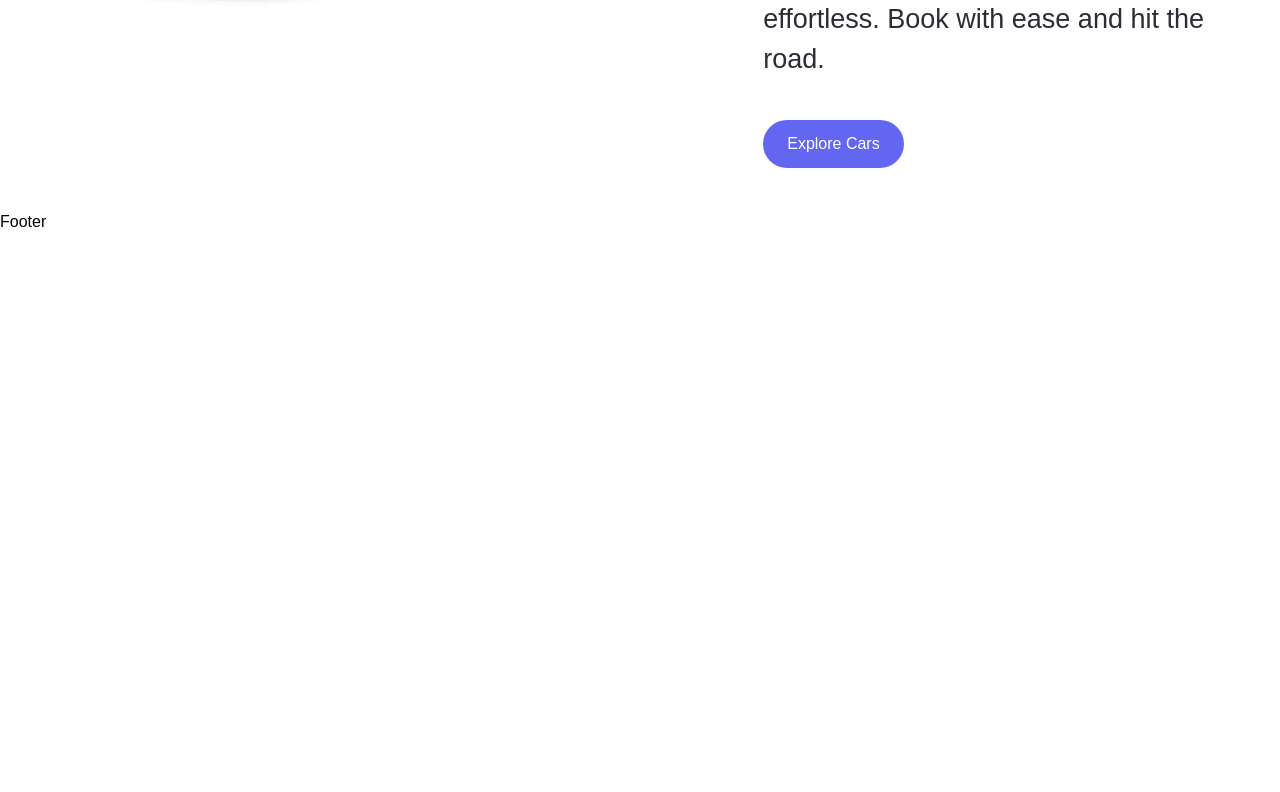
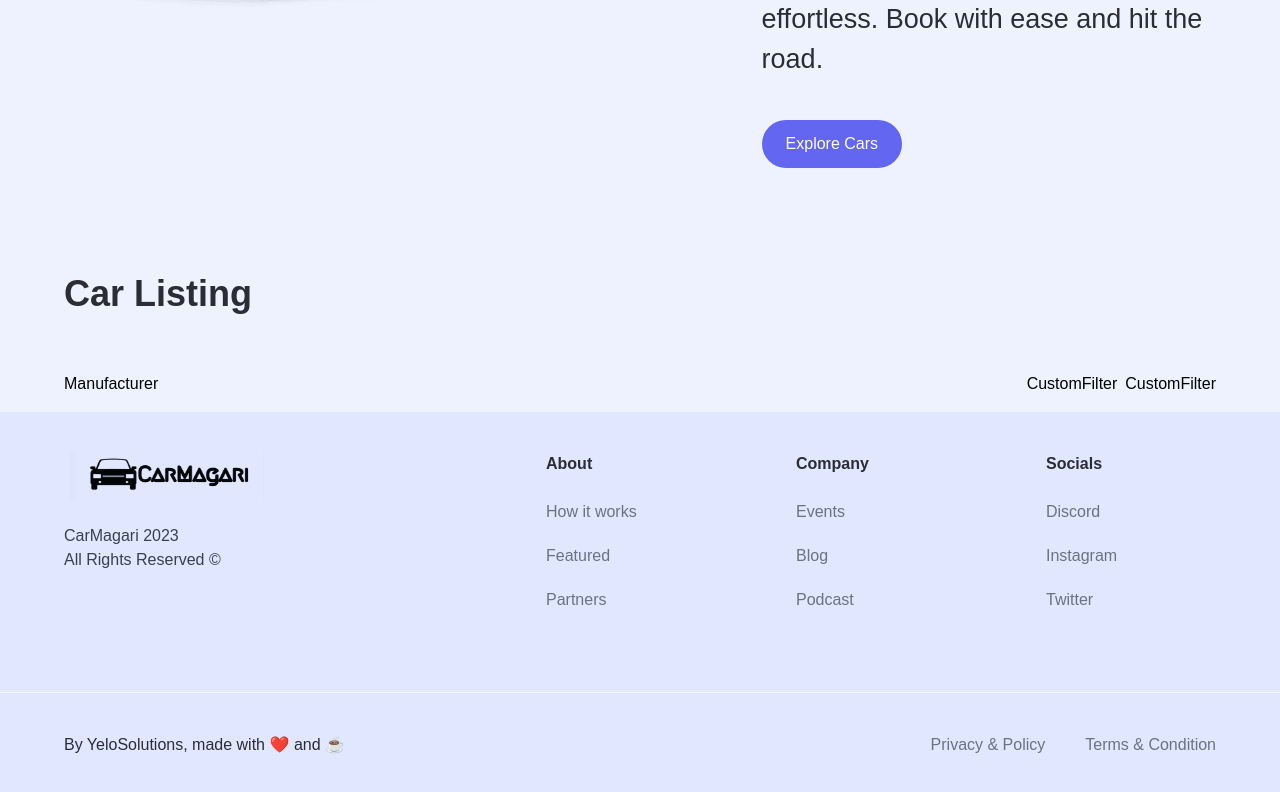
Before and after one commit to yelosolutions/CarMagari-showcase, a Next.js app in the folder app/: page / in a window 1280 px wide. Shown: the part 590-1382 px from the top of the page. Before the commit the page ends 824 px from the top, so only its background shows below. Built offline with nearby package versions, Linux system fonts and the light colour scheme; a web font is replaced by a local one.

Commit message:
Home page update - search and filter

```diff
--- a/app/app/globals.css
+++ b/app/app/globals.css
@@ -40,11 +40,11 @@
 
 /* START: Hero styles */
 .hero {
-  @apply flex xl:flex-row flex-col gap-5 relative z-0 max-w-[1440px] mx-auto;
+  @apply flex lg:flex-row flex-col gap-5 sm:gap-x-4 relative z-0 max-w-[1440px] mx-auto;
 }
 
 .hero__title {
-  @apply 2xl:text-[72px] sm:text-[64px] text-[50px] font-extrabold;
+  @apply 2xl:text-[72px] lg:text-[64px] text-[50px] font-extrabold;
 }
 
 .hero__subtitle {
@@ -56,12 +56,9 @@
 }
 
 .hero__image {
-  @apply relative xl:w-full w-[90%] xl:h-full h-[590px] z-0;
+  @apply relative lg:w-full w-[90%] xl:h-full h-[590px] z-0;
 }
 
-.hero__image-overlay {
-  @apply absolute xl:-top-24 xl:-right-1/2 -right-1/4 bg-hero-bg bg-repeat-round -z-10 w-full xl:h-screen h-[590px] overflow-hidden;
-}
 /* END: Hero styles */
 
 /* START: Home styles */
@@ -159,7 +156,7 @@
 
 /* START: Footer styles */
 .footer {
-  @apply flex flex-col text-black-100  mt-5 border-t border-gray-100;
+  @apply flex flex-col text-black-100  bg-indigo-100 border-indigo-200;
 }
 
 .footer__links-container {
--- a/app/app/page.tsx
+++ b/app/app/page.tsx
@@ -1,10 +1,24 @@
 import Image from 'next/image';
-import { Hero } from '@/components';
+import { Hero, CustomFilter, SearchBar } from '@/components';
 
 export default function Home() {
   return (
-    <main className="overflow-hidden">
+    <main className="overflow-hidden bg-indigo-50">
       <Hero/>
+      <div className='mt-12 padding-x padding-y'>
+        <div className="home__text-container">
+          <h1 className="text-4xl font-extrabold">Car Listing</h1>
+          <p></p>
+        </div>
+        <div className="home__filters">
+          <SearchBar/>
+          <div className="home__filter-container">
+            <CustomFilter/>
+            <CustomFilter/>
+          </div>
+        </div>
+
+      </div>
     </main>
   )
 }
--- /dev/null
+++ b/app/components/CustomFilter.tsx
@@ -0,0 +1,9 @@
+import React from 'react'
+
+const CustomFilter = () => {
+  return (
+    <div>CustomFilter</div>
+  )
+}
+
+export default CustomFilter
--- a/app/components/Footer.tsx
+++ b/app/components/Footer.tsx
@@ -1,8 +1,53 @@
 import React from 'react'
+import Link from 'next/link'
+import Image from 'next/image'
+import { footerLinks } from '@/constants'
 
 const Footer = () => {
   return (
-    <div>Footer</div>
+    <footer className='footer'>
+      <div className='footer__links-container'>
+        <div className='footer__rights'>
+          <Image src='/ma.svg' alt='logo' width={200} height={20} className='object-contain' />
+          <p className='text-base text-gray-700'>
+            CarMagari 2023 <br />
+            All Rights Reserved &copy;
+          </p>
+        </div>
+
+        <div className="footer__links">
+          {footerLinks.map((item) => (
+            <div key={item.title} className="footer__link">
+              <h3 className="font-bold">{item.title}</h3>
+              <div className="flex flex-col gap-5">
+                {item.links.map((link) => (
+                  <Link
+                    key={link.title}
+                    href={link.url}
+                    className="text-gray-500"
+                  >
+                    {link.title}
+                  </Link>
+                ))}
+              </div>
+            </div>
+          ))}
+        </div>
+      </div>
+
+      <div className='footer__copyrights'>
+        <p>By YeloSolutions, made with ❤️ and ☕ </p>
+
+        <div className="footer__copyrights-link">
+          <Link href="/" className="text-gray-500">
+            Privacy & Policy
+          </Link>
+          <Link href="/" className="text-gray-500">
+            Terms & Condition
+          </Link>
+        </div>
+      </div>
+    </footer>
   )
 }
 
--- a/app/components/Hero.tsx
+++ b/app/components/Hero.tsx
@@ -20,10 +20,9 @@ const Hero = () => {
                         fill
                         className='object-contain'
                     />
-                    {/* <div className='hero__image-overlay'/> */}
                 </div>
             </div>
-            <div className="flex-1 pt-36 padding-x">
+            <div className="flex-1 pt-36 padding-x mb-3">
                 <h1 className="hero__title">
                     Discover, book or rent a car in no time, hassle-free!
                 </h1>
--- /dev/null
+++ b/app/components/SearchBar.tsx
@@ -0,0 +1,20 @@
+"use client";
+import { useState} from 'react';
+import SearchManufacturer from "./SearchManufacturer";
+
+const SearchBar = () => {
+  const [manufacturer, setManufacturer] = useState('');
+  const handleSubmit = () => {};
+  return (
+    <form className='searchbar' onSubmit={handleSubmit}>
+      <div className="searchbar_item">
+        <SearchManufacturer
+          manufacturer={manufacturer}
+          setManufacturer={setManufacturer}
+        />
+      </div>
+    </form>
+  );
+};
+
+export default SearchBar;
--- /dev/null
+++ b/app/components/SearchManufacturer.tsx
@@ -0,0 +1,13 @@
+
+import { SearchManufacturerProps } from '@/types';
+
+const SearchManufacturer = ({manufacturer, setManufacturer}: SearchManufacturerProps) => {
+
+  return (
+    <div>
+      Manufacturer
+    </div>
+  )
+}
+
+export default SearchManufacturer
--- /dev/null
+++ b/app/constants/index.ts
@@ -0,0 +1,98 @@
+export const manufacturers = [
+  "Acura",
+  "Alfa Romeo",
+  "Aston Martin",
+  "Audi",
+  "Bentley",
+  "BMW",
+  "Buick",
+  "Cadillac",
+  "Chevrolet",
+  "Chrysler",
+  "Citroen",
+  "Dodge",
+  "Ferrari",
+  "Fiat",
+  "Ford",
+  "GMC",
+  "Honda",
+  "Hyundai",
+  "Infiniti",
+  "Jaguar",
+  "Jeep",
+  "Kia",
+  "Lamborghini",
+  "Land Rover",
+  "Lexus",
+  "Lincoln",
+  "Maserati",
+  "Mazda",
+  "McLaren",
+  "Mercedes-Benz",
+  "MINI",
+  "Mitsubishi",
+  "Nissan",
+  "Porsche",
+  "Ram",
+  "Rolls-Royce",
+  "Subaru",
+  "Tesla",
+  "Toyota",
+  "Volkswagen",
+  "Volvo",
+];
+
+export const yearsOfProduction = [
+  { title: "Year", value: "" },
+  { title: "2015", value: "2015" },
+  { title: "2016", value: "2016" },
+  { title: "2017", value: "2017" },
+  { title: "2018", value: "2018" },
+  { title: "2019", value: "2019" },
+  { title: "2020", value: "2020" },
+  { title: "2021", value: "2021" },
+  { title: "2022", value: "2022" },
+  { title: "2023", value: "2023" },
+];
+
+export const fuels = [
+  {
+    title: "Fuel",
+    value: "",
+  },
+  {
+    title: "Gas",
+    value: "Gas",
+  },
+  {
+    title: "Electricity",
+    value: "Electricity",
+  },
+];
+
+export const footerLinks = [
+  {
+    title: "About",
+    links: [
+      { title: "How it works", url: "/" },
+      { title: "Featured", url: "/" },
+      { title: "Partners", url: "/" },
+    ],
+  },
+  {
+    title: "Company",
+    links: [
+      { title: "Events", url: "/" },
+      { title: "Blog", url: "/" },
+      { title: "Podcast", url: "/" },
+    ],
+  },
+  {
+    title: "Socials",
+    links: [
+      { title: "Discord", url: "/" },
+      { title: "Instagram", url: "/" },
+      { title: "Twitter", url: "/" },
+    ],
+  },
+];
--- a/app/types/index.ts
+++ b/app/types/index.ts
@@ -6,3 +6,8 @@ export interface CustomButtonProps {
     handleClick?: MouseEventHandler<HTMLButtonElement>;
     btnType?: 'button'|'submit';
 };
+
+export interface SearchManufacturerProps {
+    manufacturer: string,
+    setManufacturer: (manufacturer: string) => void,
+};
```
Also changed, not shown: app/components/index.ts (+7 -2 lines).
